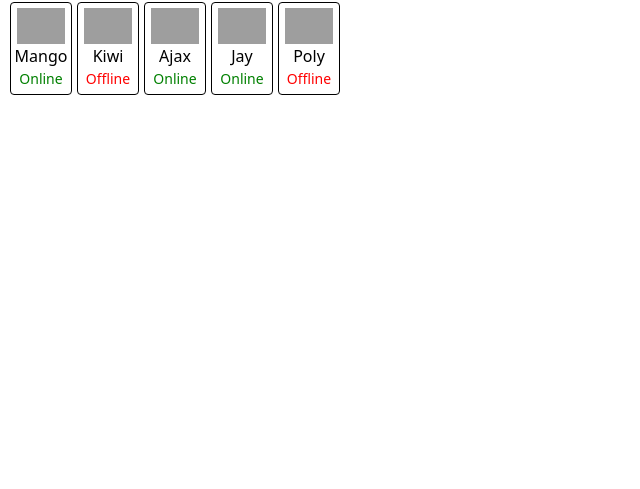
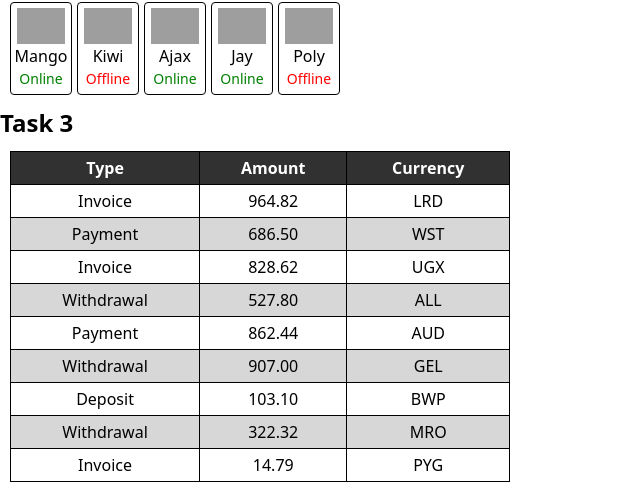
Before and after one commit to antagonist13/goit-react-hw-01, a React app: page / in a window 1280 px wide. Shown: the part 369-858 px from the top of the page, without its empty margins (0-640 px from the left). Before the commit the page ends 800 px from the top, so only its background shows below. Built offline with nearby package versions, Linux system fonts and the light colour scheme; grey boxes are pictures that could not be loaded; the HTML template or start-up script is replaced by a standard one.

Commit message:
3 task done

```diff
--- a/src/components/App/App.jsx
+++ b/src/components/App/App.jsx
@@ -1,7 +1,10 @@
 import UserData from "/src/userData.json"
 import friends from "/src/friends.json";
+import transactions from "/src/transactions.json"
+
 import Profile from "../Profile/Profile";
 import FriendList from "../FriendList/FriendList.jsx";
+import TransactionHistory from "../TransactionHistory/TransactionHistory.jsx"
 import css from "./App.module.css";
 
 export default function App() {
@@ -17,5 +20,7 @@
             />
         <h2>Task 2</h2>
             <FriendList friends={friends} />
+        <h2>Task 3</h2>
+            <TransactionHistory items={transactions} />
     </div>
 }
--- /dev/null
+++ b/src/components/TransactionHistory/TransactionHistory.jsx
@@ -0,0 +1,29 @@
+import css from "./TransactionHistory.module.css"
+
+export default function TransactionHistory({ items }) {
+
+    function capitalizeFirstLetter(word) {
+    if (!word) return word;
+    return word.charAt(0).toUpperCase() + word.slice(1);
+    }
+
+    return <table className={css.table}>
+  <thead>
+    <tr>
+      <th>Type</th>
+      <th>Amount</th>
+      <th>Currency</th>
+    </tr>
+  </thead>
+
+  <tbody>
+            {items.map((item) => (
+                <tr key= {item.id}>
+                    <td>{capitalizeFirstLetter(item.type)}</td>
+                    <td>{item.amount}</td>
+                    <td>{item.currency}</td>
+            </tr>
+            ))}
+  </tbody>
+</table>
+}
--- /dev/null
+++ b/src/components/TransactionHistory/TransactionHistory.module.css
@@ -0,0 +1,18 @@
+.table {
+  width: 500px;
+  border-collapse: collapse;
+  margin: 10px;
+}
+th,
+td {
+  border: 1px solid black;
+  padding: 4px;
+  text-align: center;
+}
+th {
+  background-color: #313131;
+  color: white;
+}
+tbody tr:nth-child(even) {
+  background-color: #d7d7d7;
+}
--- /dev/null
+++ b/src/transactions.json
@@ -0,0 +1,56 @@
+[
+  {
+    "id": "1e0700a2-5183-4291-85cc-2065a036a683",
+    "type": "invoice",
+    "amount": "964.82",
+    "currency": "LRD"
+  },
+  {
+    "id": "a30f821b-4d25-4ff0-abdd-e340b3f0dd2b",
+    "type": "payment",
+    "amount": "686.50",
+    "currency": "WST"
+  },
+  {
+    "id": "44dca67a-8e5a-4798-bf8e-b15efd4e1abd",
+    "type": "invoice",
+    "amount": "828.62",
+    "currency": "UGX"
+  },
+  {
+    "id": "ea8ed3dc-2b68-4a53-905a-53ecb0adef33",
+    "type": "withdrawal",
+    "amount": "527.80",
+    "currency": "ALL"
+  },
+  {
+    "id": "63ca02f9-d637-46b5-9237-f3b24425e029",
+    "type": "payment",
+    "amount": "862.44",
+    "currency": "AUD"
+  },
+  {
+    "id": "ed0263e8-59a5-4bf1-87e0-2bb88e53dc34",
+    "type": "withdrawal",
+    "amount": "907.00",
+    "currency": "GEL"
+  },
+  {
+    "id": "4eaab41b-b967-40ac-82ed-85fc66f646f1",
+    "type": "deposit",
+    "amount": "103.10",
+    "currency": "BWP"
+  },
+  {
+    "id": "9648a350-8469-42d5-8bf3-18090de5fe67",
+    "type": "withdrawal",
+    "amount": "322.32",
+    "currency": "MRO"
+  },
+  {
+    "id": "9c5c25fb-1a95-4b2f-8d1f-4c4426d677cc",
+    "type": "invoice",
+    "amount": "14.79",
+    "currency": "PYG"
+  }
+]
```
